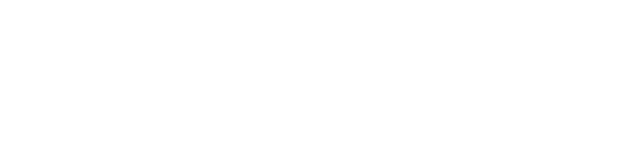
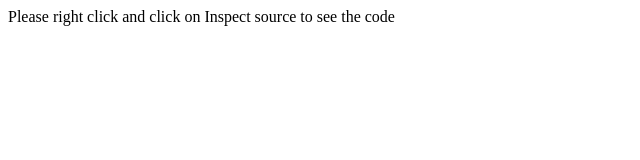
Before and after one commit to Haru-hue/module4-solution, a plain HTML site: page index.html in a window 1280 px wide. Shown: the whole page, without its empty margins (0-640 px from the left). Drawn offline with Linux system fonts and the light colour scheme.

Commit message:
Update index.html

```diff
--- a/index.html
+++ b/index.html
@@ -5,5 +5,6 @@
 	</head>
 	<body>
 		<script src = "script.js"></script>
+			Please right click and click on Inspect source to see the code
 	</body>
 </html>
```
